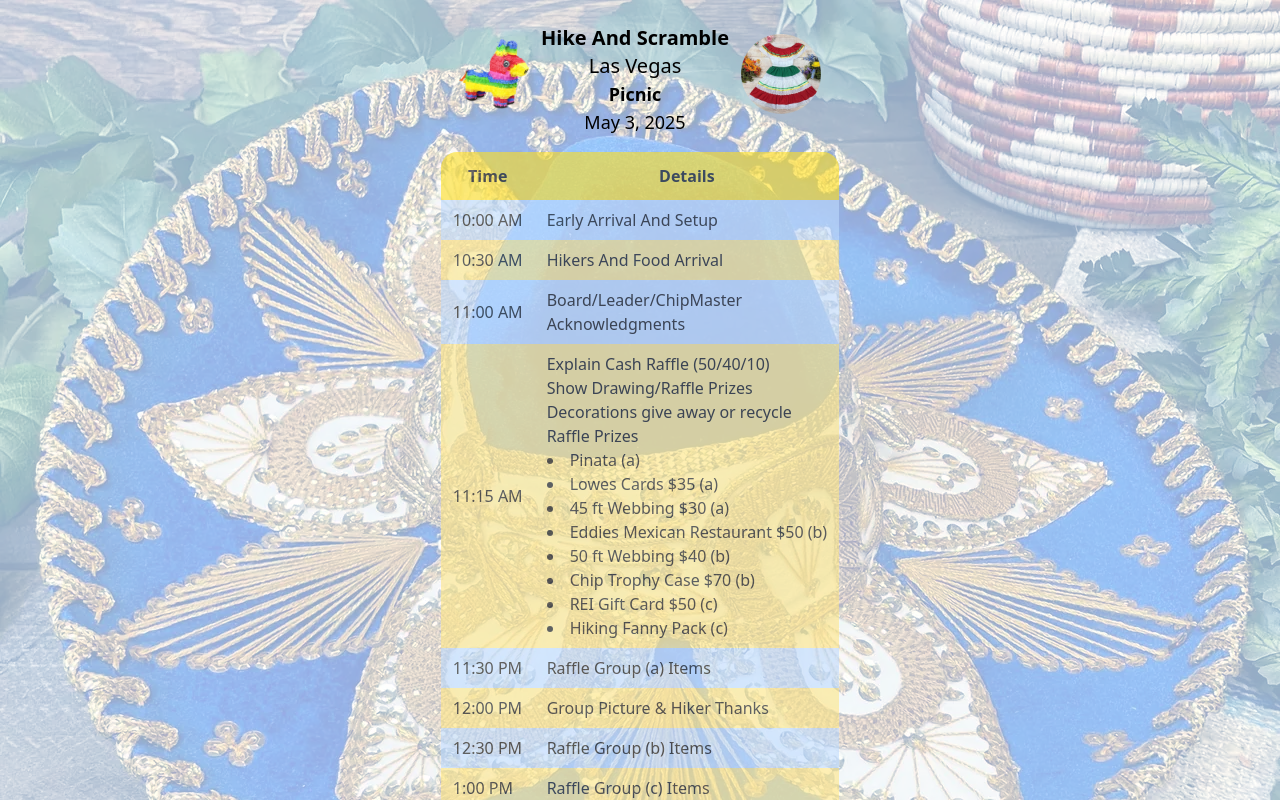
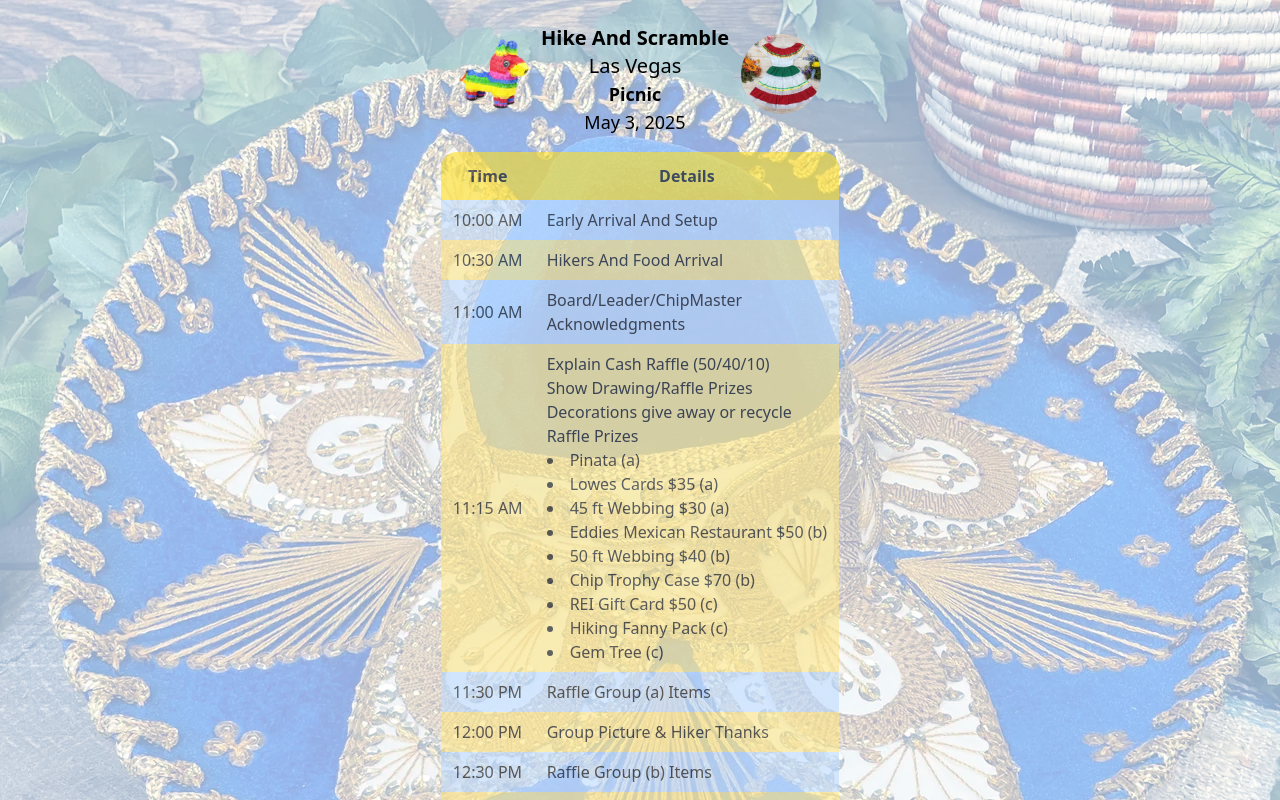
Before and after one commit to carltonj2000/vite-haslv-picnic, a React (Vite) app: page / in a window 1280 px wide. Shown: the top 800 px of the page. Built offline with nearby package versions, Linux system fonts and the light colour scheme.

Commit message:
Add gem tree

```diff
--- a/src/App.tsx
+++ b/src/App.tsx
@@ -61,6 +61,7 @@ function App() {
                     <li>Chip Trophy Case $70 (b)</li>
                     <li>REI Gift Card $50 (c)</li>
                     <li>Hiking Fanny Pack (c)</li>
+                    <li>Gem Tree (c)</li>
                   </ul>
                 </td>
               </tr>
```
